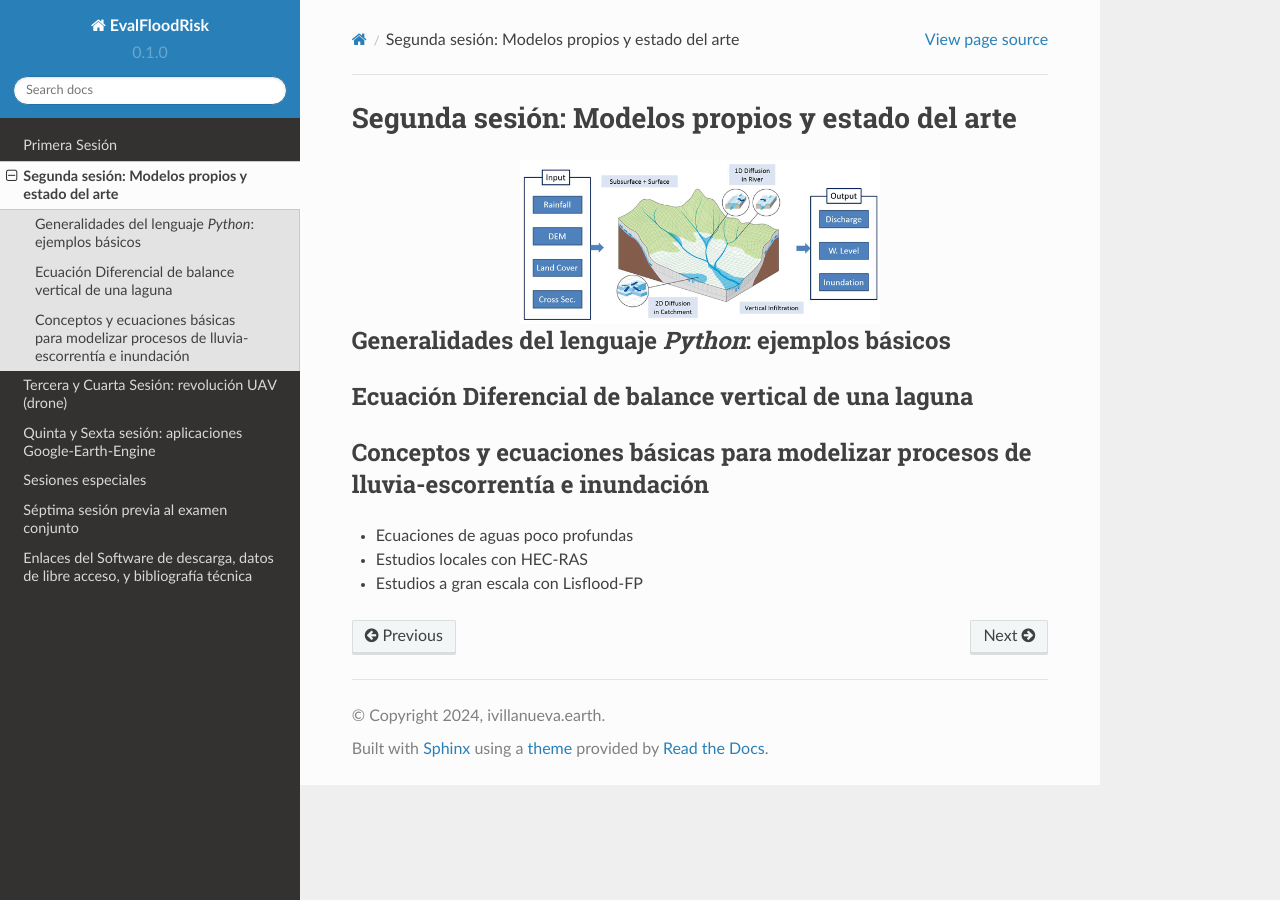
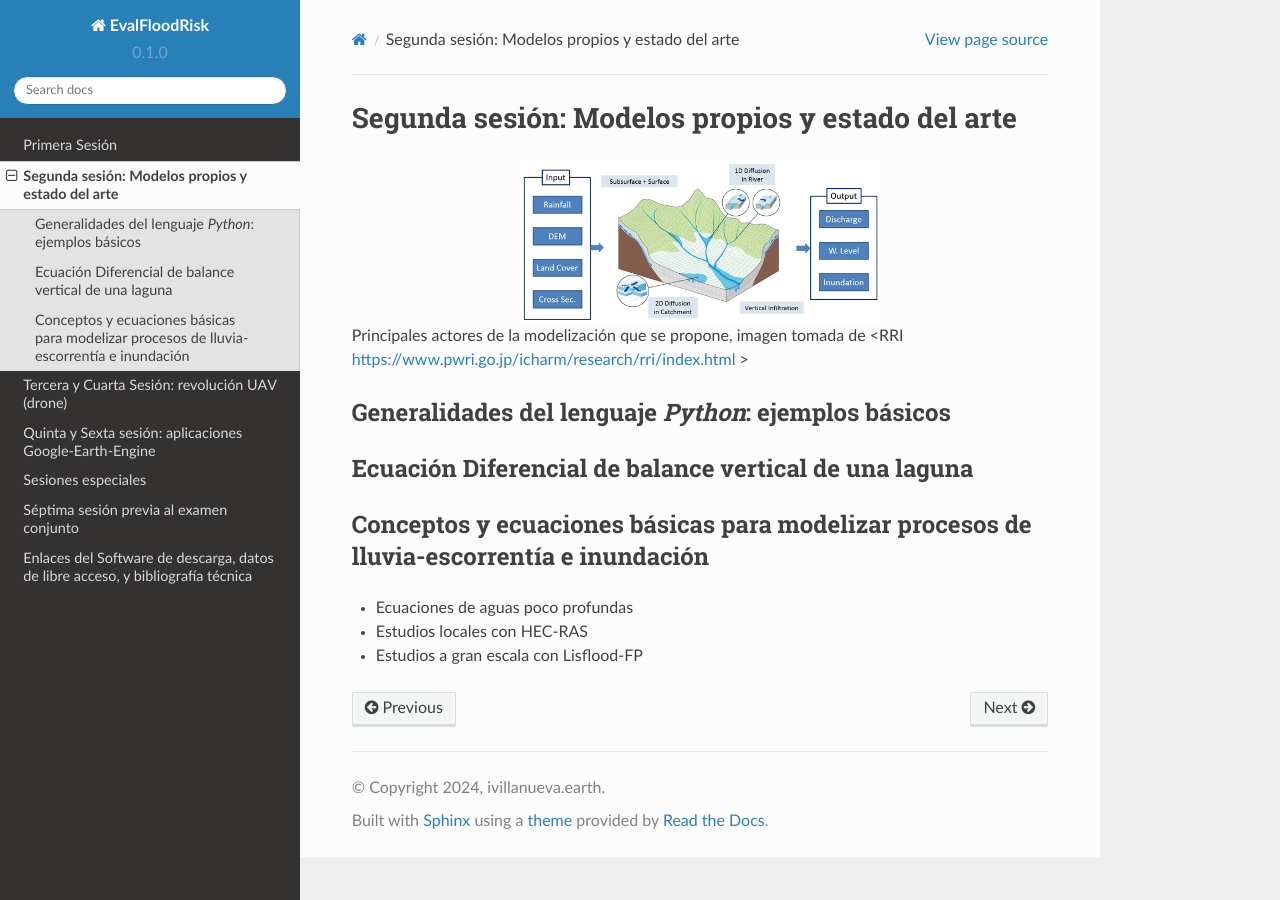
Before and after one commit to ivillamadrid/EvalFloodRisk_RSSWE, a Sphinx documentation site: the page built from docs/source/D2.rst, in a window 1280 px wide. Built offline with Sphinx 7.4.7 and the Read the Docs theme 2.0.0, drawn with Linux system fonts in a browser that asks for light colours.

Commit message:
Update D2.rst

```diff
--- a/docs/source/D2.rst
+++ b/docs/source/D2.rst
@@ -6,6 +6,8 @@ Segunda sesión: Modelos propios y estado del arte
   :alt: RRI_InOut
   :align: center
 
+Principales actores de la modelización que se propone, imagen tomada de <RRI https://www.pwri.go.jp/icharm/research/rri/index.html
+>
 
 Generalidades del lenguaje *Python*: ejemplos básicos
 -----------------------------------------------------
```
